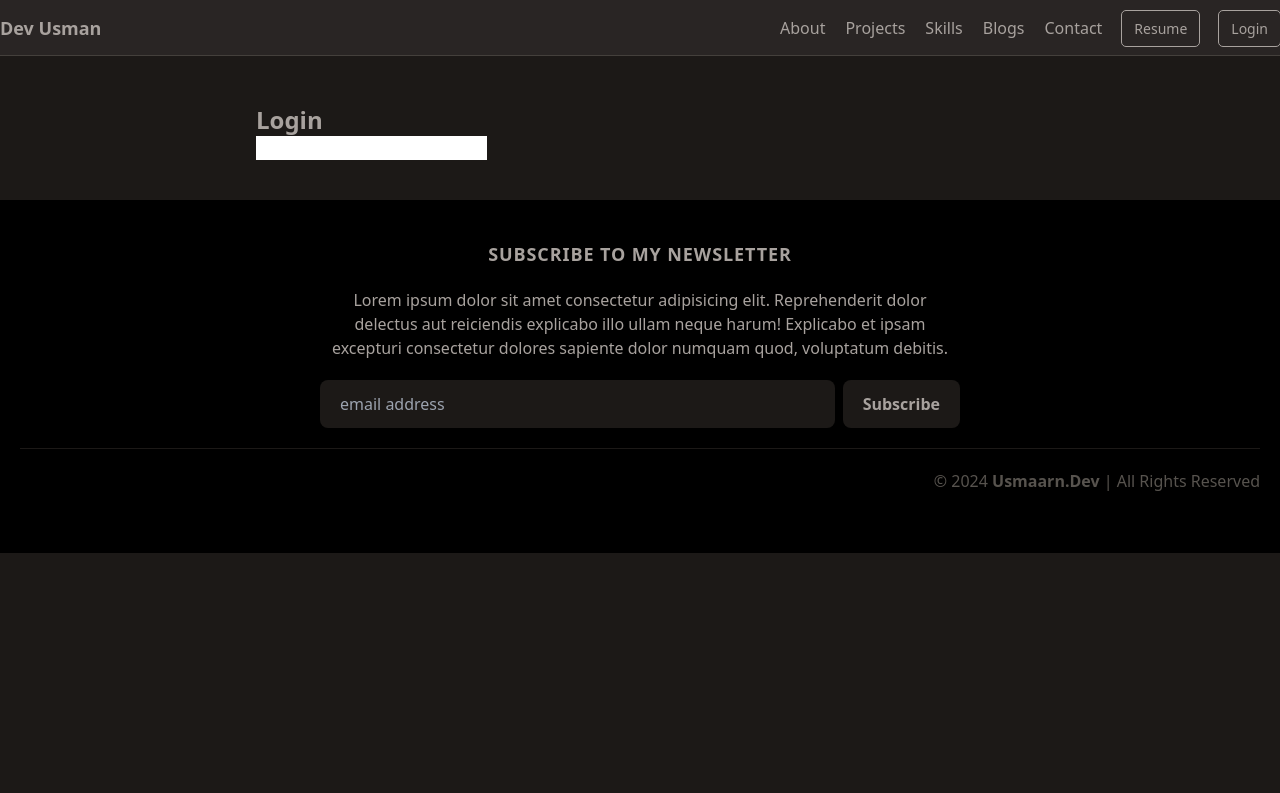
After one commit to usmaarn/portfolio, a Flask app: page /login in a window 1280 px wide. The commit adds this page. Shown: the top 793 px of the page. Run offline with Flask 3, Linux system fonts and the light colour scheme.

Commit message:
2024-03-27 15:19:34.083014 - 82102ad8-7742-4eae-a3de-08aca28895c9

```diff
--- a/portfolio/static/css/app.css
+++ b/portfolio/static/css/app.css
@@ -718,6 +718,10 @@ video {
   margin-top: 1.25rem;
 }
 
+.mt-10{
+  margin-top: 2.5rem;
+}
+
 .block{
   display: block;
 }
--- a/portfolio/templates/base.html
+++ b/portfolio/templates/base.html
@@ -14,7 +14,7 @@
         {% include 'layouts/navbar.html' %}
     </header>
 
-    <main class="max-w-screen-xl mx-auto">
+    <main class="max-w-screen-xl mx-auto mt-16">
         {% block content %}
         <h1 class="text-4xl font-bold">Hello from Dev Usman</h1>
         {% endblock %}
--- a/portfolio/templates/layouts/navbar.html
+++ b/portfolio/templates/layouts/navbar.html
@@ -26,7 +26,7 @@
                 <a href="#" class="btn-inline mt-2 ml-3 md:m-0 w-full">Resume</a>
             </li>
             <li>
-                <a href="{{ url_for('login') }}" class="btn-inline mt-2 ml-3 md:m-0 w-full">Login</a>
+                <a href="{{ url_for('app.login') }}" class="btn-inline mt-2 ml-3 md:m-0 w-full">Login</a>
             </li>
         </ul>
     </div>
--- /dev/null
+++ b/portfolio/templates/login.html
@@ -0,0 +1,12 @@
+{% extends 'base.html' %}
+
+{% block content %}
+<div class="py-10 max-w-screen-md mx-auto">
+
+    <h1 class="text-2xl font-bold">Login</h1>
+
+    <form action="">
+        <input type="text">
+    </form>
+</div>
+{% endblock %}
--- a/portfolio/views.py
+++ b/portfolio/views.py
@@ -1,5 +1,4 @@
 from flask import render_template, redirect, request, Blueprint
-
 
 bp = Blueprint('app', __name__)
 
@@ -8,8 +7,10 @@ def home():
     return render_template('home.html')
 
 
-def loginPage():
-    pass
+@bp.route('/login', methods=['POST', 'GET'])
+def login():
+    return render_template('login.html')
+
 
 def subscribe():
     pass
```
